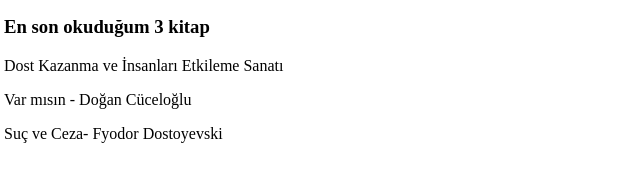
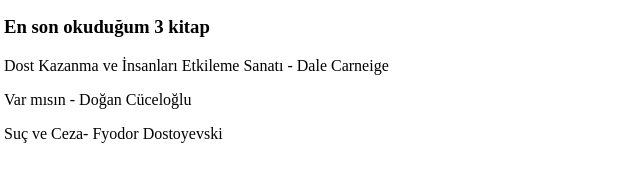
Before and after one commit to ceydademr/HTML---dev-1, a plain HTML site: page index.html in a window 1280 px wide. Shown: the part 186-368 px from the top of the page, 4-644 px from the left. Drawn offline with Linux system fonts and the light colour scheme.

Commit message:
second commit

```diff
--- a/index.html
+++ b/index.html
@@ -4,7 +4,7 @@
 <p> Merhaba,ben Ceyda. </p>
 <p> Bolu Abant İzzet Baysal Üniversitesinde Elektrik Elektronik Mühendisliği 2.sınıf öğrencisiyim. Kodlama öğrenmeye 1 sene civarı cesaret edemesemde şuan da front-end web development patikası üzerinde heyecanla ilerliyorum. </p>
 <h3> En son okuduğum 3 kitap </h3>
-<p> Dost Kazanma ve İnsanları Etkileme Sanatı </p>
+<p> Dost Kazanma ve İnsanları Etkileme Sanatı - Dale Carneige </p>
 <p> Var mısın - Doğan Cüceloğlu </p>
 <p> Suç ve Ceza- Fyodor Dostoyevski </p>
 <!-- İçeriği zengişleştirme -->
```
